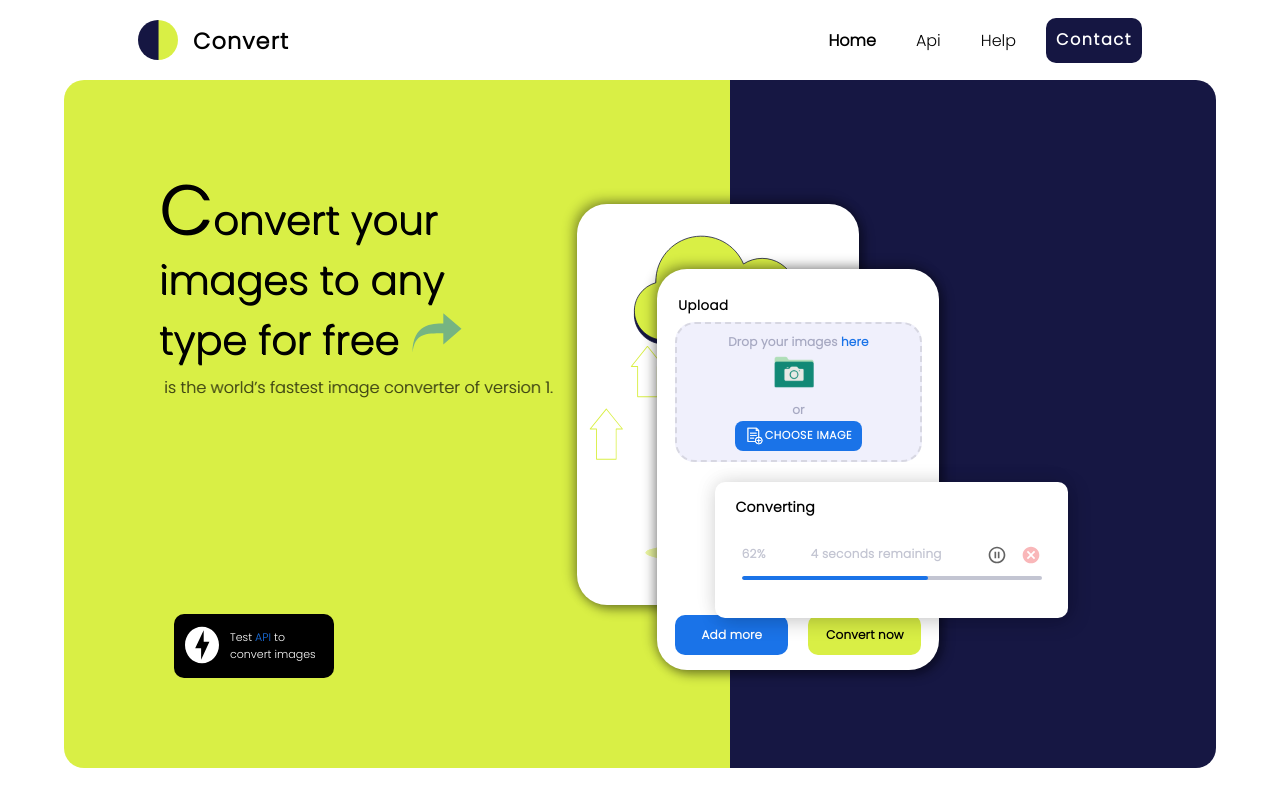
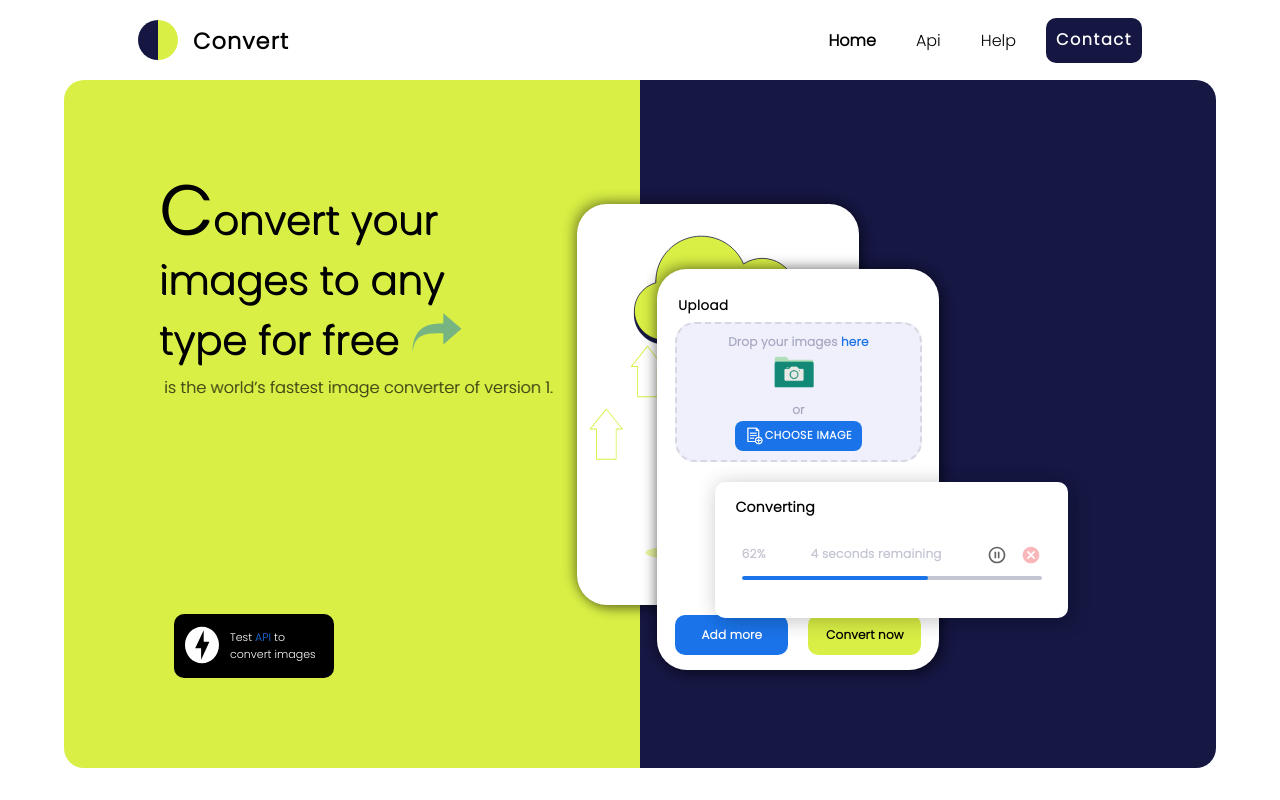
Before and after one commit to Winay-Chowdary66/Encode-Image, an Angular app: page / in a window 1280 px wide. Built offline with nearby package versions, Linux system fonts and the light colour scheme.

Commit message:
Update styles.css

```diff
--- a/src/styles.css
+++ b/src/styles.css
@@ -19,14 +19,22 @@
     90deg,
     #151642 0%,
     #151642 50%,
-    #d9ef45 52.78%,
-    #d9ef45 108.33%
+    #d9ef45 50%,
+    #d9ef45 100%
   );
   --image-converter-lin-grad-lft-ryt: linear-gradient(
     90deg,
     #d9ef45 0%,
-    #d9ef45 57.81%,
-    #161743 57.81%,
+    #d9ef45 50%,
+    #161743 50%,
+    #161743 100%
+  );
+
+  --image-converter-lin-grad-top-btm: linear-gradient(
+    180deg;
+    #d9ef45 0%,
+    #d9ef45 50%,
+    #161743 50%,
     #161743 100%
   );
 }
```
